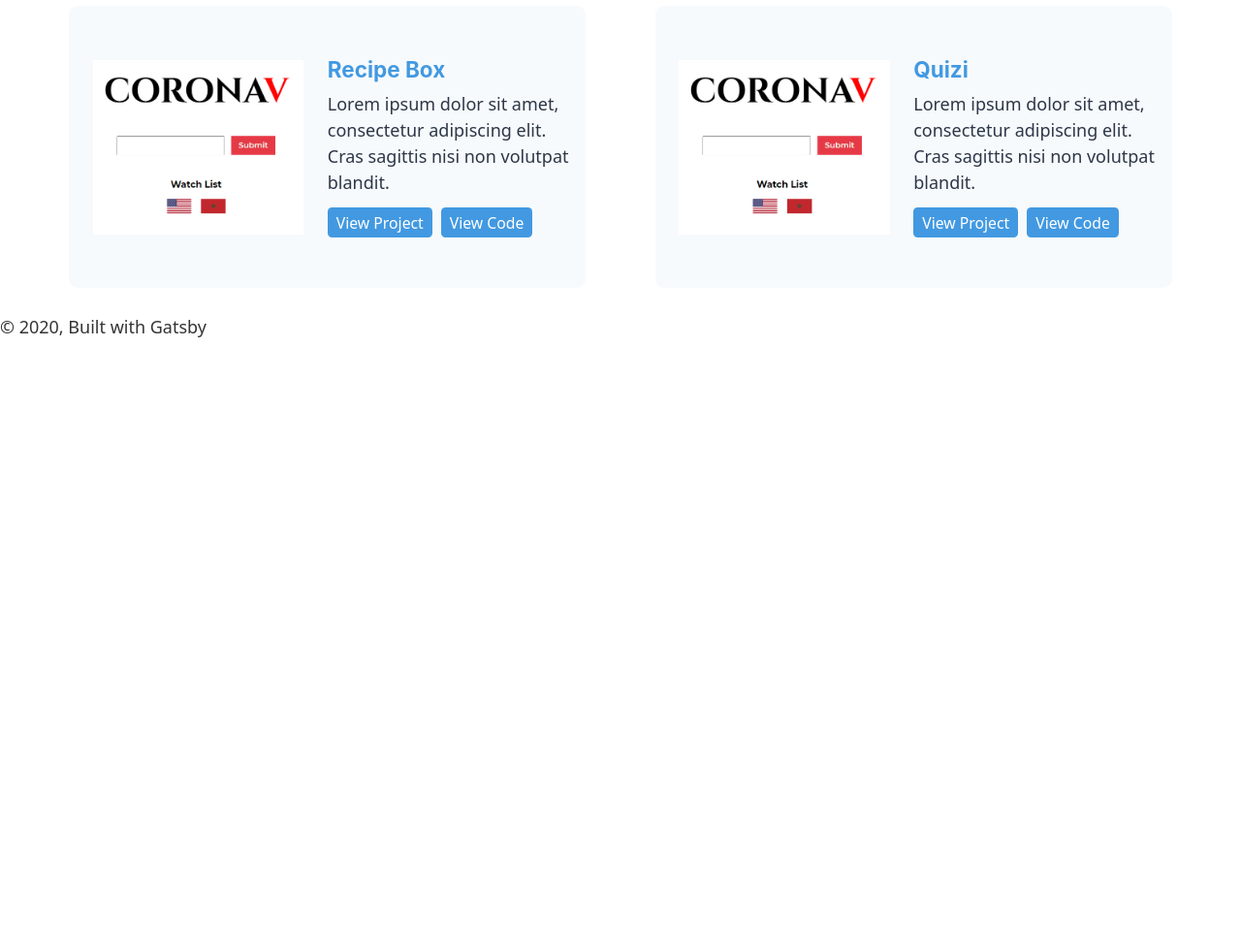
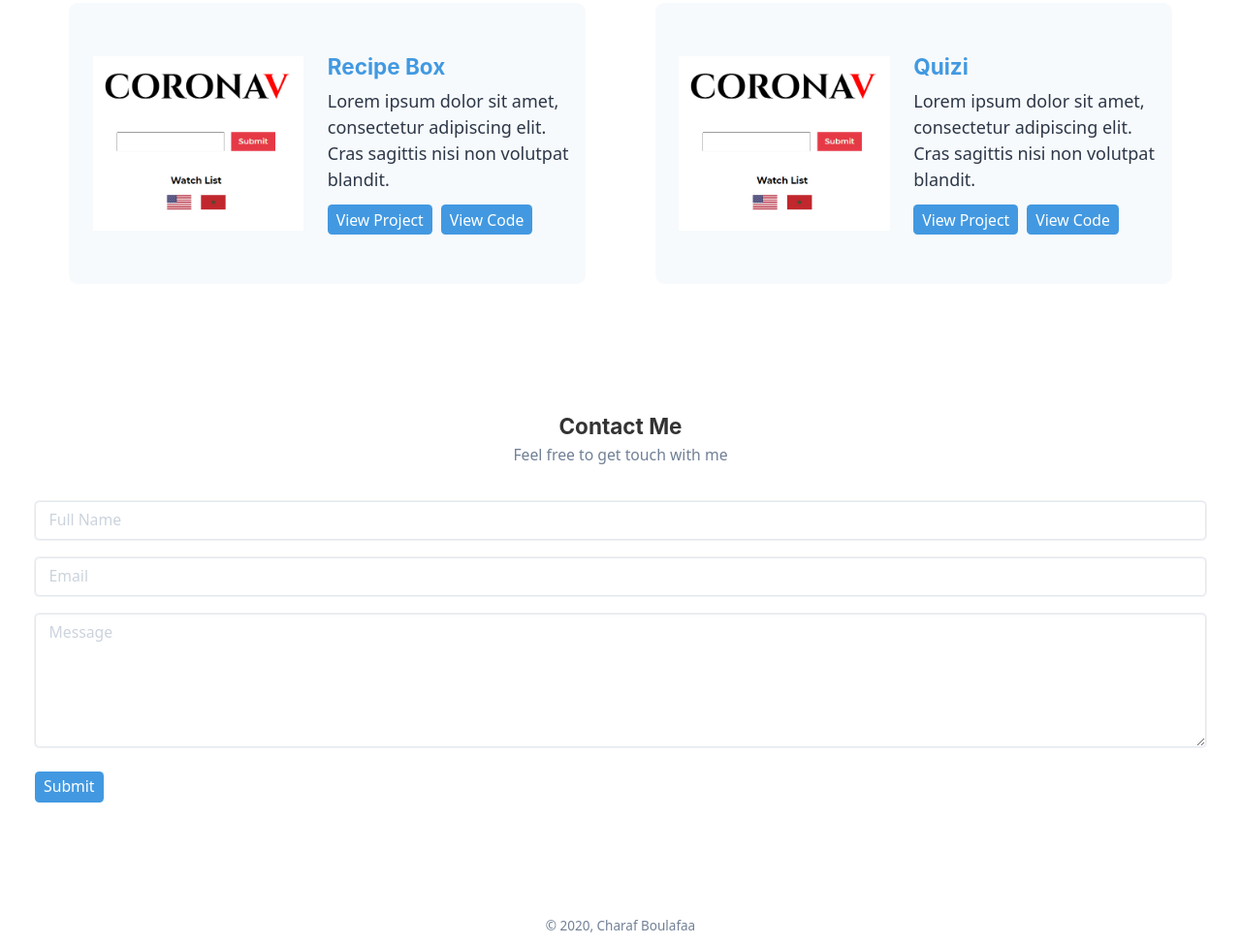
Before and after one commit to Charafboulafaa/portfolio, a Gatsby site: page / in a window 1280 px wide. Shown: the part 1215-2190 px from the top of the page at 97% size. Before the commit the page ends 1566 px from the top, so only its background shows below. Built offline with nearby package versions, Linux system fonts and the light colour scheme; Gatsby itself is replaced by a stand-in of ours.

Commit message:
contact me section

```diff
--- /dev/null
+++ b/src/components/contact.js
@@ -0,0 +1,29 @@
+import React from 'react'
+
+export default function Contact() {
+    return (
+        <div class="w-full py-12">
+            <h2 className="text-xl font-bold text-center">Contact Me</h2>
+            <p className="text-center text-sm mt-1 text-gray-600">Feel free to get touch with me</p>
+            <form class="p-8 mb-4">
+                <div class="mb-4">
+                    <input class="shadow-xs appearance-none border rounded w-full py-2 px-3 text-gray-700 leading-tight outline-none text-sm" id="fullname" type="text" placeholder="Full Name"/>
+                </div>
+
+                <div class="mb-4">
+                    <input class="shadow-xs appearance-none border rounded w-full py-2 px-3 text-gray-700 leading-tight outline-none text-sm" id="email" type="email" placeholder="Email"/>
+                </div>
+
+                <div class="mb-4">
+                    <textarea class="shadow-xs appearance-none border rounded w-full py-2 px-3 text-gray-700 leading-tight outline-none text-sm" id="message" placeholder="Message" rows="6"></textarea>
+                </div>
+
+
+                <button class="bg-blue-500 hover:bg-blue-600 text-white text-sm py-1 px-2 rounded" type="button">
+                    Submit
+                </button>
+
+            </form>
+        </div>
+    )
+}
--- a/src/components/hero.js
+++ b/src/components/hero.js
@@ -15,7 +15,7 @@ export default function Hero() {
         }
     `)
     return (
-        <div className="flex items-center py-24">
+        <div className="flex items-center pt-24 pb-12">
             <div className="w-2/4">
                 <h1 className="text-4xl font-extrabold">Charaf Boulafaa</h1>
                 <p className="text-xl font-semibold my-4">A Software Engineer</p>
--- a/src/components/layout.js
+++ b/src/components/layout.js
@@ -30,10 +30,8 @@ const Layout = ({ children }) => {
       <div>
         <main>{children}</main>
 
-        <footer>
-          © {new Date().getFullYear()}, Built with
-          {` `}
-          <a href="https://www.gatsbyjs.org">Gatsby</a>
+        <footer className="text-center text-xs text-gray-600 py-2">
+          © {new Date().getFullYear()}, Charaf Boulafaa
         </footer>
       </div>
     </div>
--- a/src/components/projects.js
+++ b/src/components/projects.js
@@ -3,9 +3,9 @@ import Project from './project'
 
 export default function Projects() {
     return (
-        <div className="text-center">
+        <div className="text-center py-12">
             <h2 className="text-xl font-bold">Projects</h2>
-            <p className="mt-1">What I've worked on so far</p>
+            <p className="text-center text-sm mt-1 text-gray-600">What I've worked on so far</p>
 
             <div className="flex flex-wrap justify-evenly">
                 <Project title='Coronav' description='Lorem ipsum dolor sit amet, consectetur adipiscing elit. Cras sagittis nisi non volutpat blandit.'/>
--- a/src/pages/index.js
+++ b/src/pages/index.js
@@ -6,13 +6,14 @@ import SEO from "../components/seo"
 
 import Hero from "../components/hero"
 import Projects from "../components/projects"
+import Contact from "../components/contact"
 
 const IndexPage = () => (
   <Layout>
     <SEO title="Home" />
     <Hero />
     <Projects />
-
+    <Contact />
   </Layout>
 )
 
```
